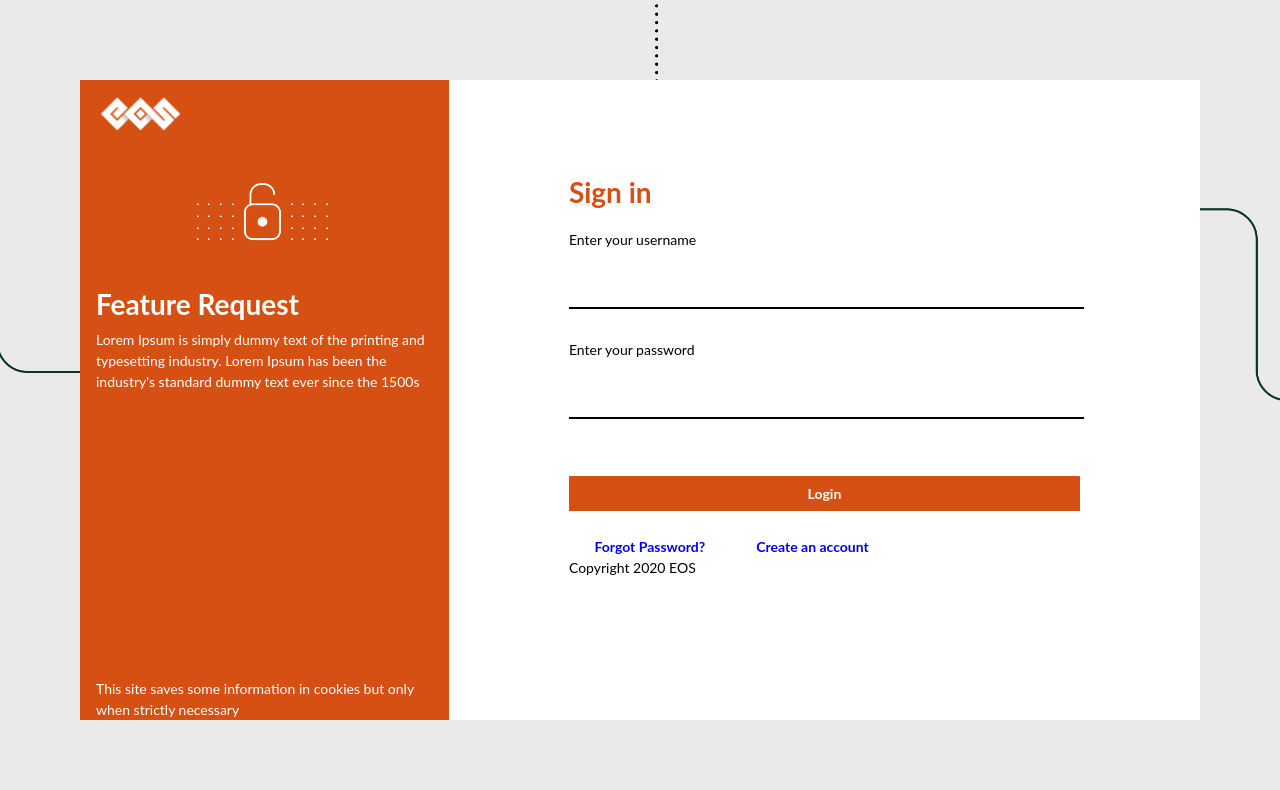
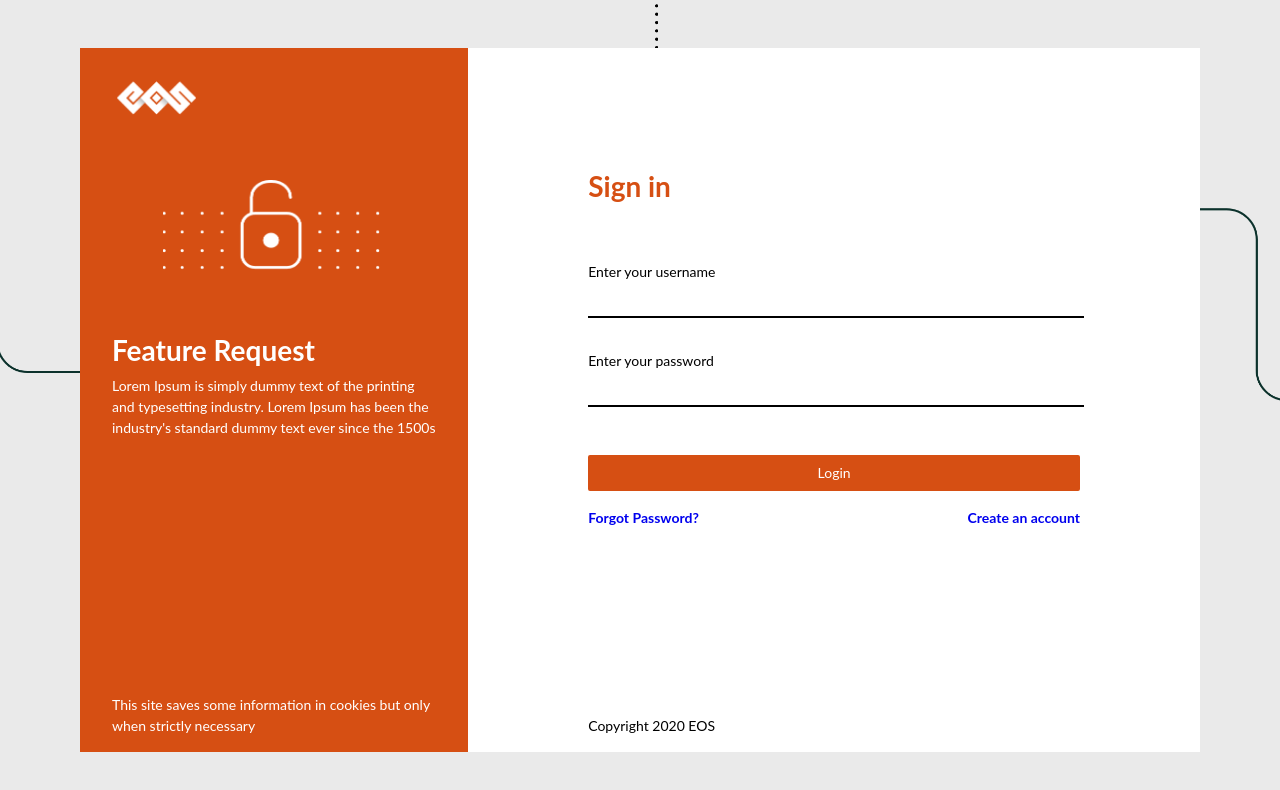
Before and after one commit to EOS-uiux-Solutions/user-story, a React (Create React App) app: page / in a window 1280 px wide. Shown: the top 790 px of the page. Built offline with nearby package versions, Linux system fonts and the light colour scheme.

Commit message:
Fixed height resizing issue, other minor issues and removed unnecessary SASS

```diff
--- a/src/assets/scss/components/button.scss
+++ b/src/assets/scss/components/button.scss
@@ -1,19 +1,8 @@
 .btn {
-  -moz-user-select: none;
-  -ms-user-select: none;
-  -webkit-user-select: none;
-  border: 1px solid transparent;
-  border-radius: 1%;
-  display: inline-block;
-  font-weight: bold;
-  line-height: 1.5;
-  margin-bottom: 5%;
-  margin-top: 5%;
-  padding: 0.375rem 0.375rem;
-  text-decoration: none;
-  transition: color 0.15s ease-in-out, background-color 0.15s ease-in-out;
-  user-select: none;
-  vertical-align: middle;
+  border: 2px solid transparent;
+  border-radius: 2px;
+  margin: 16px 0;
+  padding: 8px 8px;
 
   &:hover {
     cursor: pointer;
--- a/src/assets/scss/layout/general.scss
+++ b/src/assets/scss/layout/general.scss
@@ -15,6 +15,8 @@ body {
 }
 
 a {
+  font-weight: bold;
+  opacity: 1;
   text-decoration: none;
 }
 
--- a/src/assets/scss/pages/authentication.scss
+++ b/src/assets/scss/pages/authentication.scss
@@ -1,24 +1,20 @@
 .authentication-wrapper {
+  align-content: center;
   background-image: url(../../images/background.png);
   background-position: center;
   background-repeat: no-repeat;
   background-size: cover;
+  display: flex;
   height: 100vh;
+  justify-content: center;
   width: 100vw;
 }
 
 .authentication {
-  bottom: 0;
   display: flex;
-  height: 80%;
-  left: 0;
+  height: 704px;
   margin: auto;
-  max-height: 100%;
-  max-width: 100%;
   overflow: auto;
-  position: absolute;
-  right: 0;
-  top: 0;
   width: 1120px;
   z-index: 99;
 }
@@ -26,15 +22,17 @@
 .image {
   &-logo {
     height: 36px;
+    margin-top: 32px;
     width: 88px;
   }
 
   &-center {
-    margin-bottom: 10%;
+    height: 112px;
+    margin-bottom: 48px;
     margin-left: auto;
     margin-right: auto;
-    margin-top: 15%;
-    width: 40%;
+    margin-top: 64px;
+    width: 223px;
   }
 
   img {
@@ -43,10 +41,13 @@
   }
 }
 
+.flex-row {
+  display: flex;
+  flex-direction: row;
+  justify-content: space-between;
+}
+
 .link {
-  margin-left: 5%;
-  margin-right: 5%;
-
   &-redirect {
     font-size: $font-size-general;
     font-weight: bold;
@@ -54,26 +55,27 @@
 }
 
 .header {
-  font-family: $font-family;
   font-size: $font-size-header;
   font-weight: bold;
-  text-align: left;
 }
 
 .footer {
   color: $dark-color;
+  padding-bottom: 16px;
 }
 
 .container-right {
   background-color: $light-color;
-  min-height: 100%;
+  display: flex;
+  flex-direction: column;
+  justify-content: space-between;
   padding: 0 120px;
   width: 675px;
 
   .header {
     color: $authentication-color;
-    margin-bottom: 5%;
-    margin-top: 20%;
+    margin-bottom: 64px;
+    margin-top: 128px;
   }
 
   .form {
@@ -91,12 +93,9 @@
     border: 0;
     border-bottom: 2px solid black;
     font-family: $font-family;
-    margin-bottom: 6%;
-    margin-top: 2%;
+    margin-bottom: 32px;
+    margin-top: 16px;
     outline: 0;
-    padding-bottom: 3%;
-    padding-top: 3%;
-    transition: all 250ms ease-in-out;
     width: 100%;
   }
 }
@@ -107,14 +106,11 @@
   display: flex;
   flex-direction: column;
   justify-content: space-between;
-  min-height: 100%;
-  padding: 0 16px;
-  padding-top: 16px;
+  padding: 0 32px;
   width: 445px;
 
   .footer {
     color: $light-color;
-    padding-bottom: 16px;
   }
 
 }
@@ -129,41 +125,24 @@
   }
 
   .container-left {
-    min-width: 335px;
     width: 335px;
-
-    .footer {
-      bottom: 4%;
-      left: 0;
-    }
   }
 
   .container-right {
     width: 100%;
-
-    .footer {
-      bottom: 4%;
-      left: 65%;
-    }
   }
 }
 
 @media only screen and (max-width: 768px) {
-  .authentication {
-    height: 100%;
-  }
-
   .container-left {
     display: none;
   }
 
   .container-right {
-    .footer {
-      left: 40%;
-    }
+    width: 419px;
 
     .header {
-      margin-top: 10%;
+      margin-top: 0px;
     }
   }
 
--- a/src/pages/ForgotPassword.js
+++ b/src/pages/ForgotPassword.js
@@ -26,6 +26,7 @@ export const ForgotPassword = () => {
     <div className='authentication-wrapper'>
       <div className='authentication'>
         <div className='container-left'>
+          <div>
             <div className='image image-logo'>
               <img src={eosLogoWhite} alt='EOS Logo' />
             </div>
@@ -36,9 +37,10 @@ export const ForgotPassword = () => {
               <div className='header header-left'>Feature Request</div>
               <p>
                 Lorem Ipsum is simply dummy text of the printing and typesetting
-              industry. Lorem Ipsum has been the industry's standard dummy text
-              ever since the 1500s
+                industry. Lorem Ipsum has been the industry's standard dummy
+                text ever since the 1500s
               </p>
+            </div>
           </div>
           <div className='footer'>
             This site saves some information in cookies but only when strictly
@@ -50,6 +52,7 @@ export const ForgotPassword = () => {
           <div className='image image-logo eos-logo-resize'>
             <img src={eosLogoColoured} alt='EOS Logo' />
           </div>
+          <div>
             <form className='form' onSubmit={handleFormSubmit}>
               <div className='header'>Forgot Password</div>
               <div className='form-group'>
@@ -67,6 +70,7 @@ export const ForgotPassword = () => {
             <Link className='link link-redirect' to='/'>
               Existing User?
             </Link>
+          </div>
           <div className='footer'>
             <span> Copyright 2020 EOS </span>
           </div>
--- a/src/pages/Login.js
+++ b/src/pages/Login.js
@@ -54,6 +54,7 @@ export const Login = () => {
           <div className='image image-logo eos-logo-resize'>
             <img src={eosLogoColoured} alt='EOS Logo' />
           </div>
+          <div>
             <form className='form' onSubmit={handleFormSubmit}>
               <div className='header header-right'>Sign in</div>
               <div className='form-group'>
@@ -76,12 +77,11 @@ export const Login = () => {
                 {data.isSubmitting ? 'Loading...' : 'Login'}
               </Button>
             </form>
-          <Link className='link link-redirect' to='/forgotPassword'>
-            Forgot Password?
-          </Link>
-          <Link className='link link-redirect' to='/signUp'>
-            Create an account
-          </Link>
+            <div className='flex-row'>
+              <Link to='/forgotPassword'>Forgot Password?</Link>
+              <Link to='/signUp'>Create an account</Link>
+            </div>
+          </div>
           <div className='footer'>
             <span> Copyright 2020 EOS </span>
           </div>
--- a/src/pages/Register.js
+++ b/src/pages/Register.js
@@ -29,6 +29,7 @@ export const Register = () => {
     <div className='authentication-wrapper'>
       <div className='authentication'>
         <div className='container-left'>
+          <div>
             <div className='image image-logo'>
               <img src={eosLogoWhite} alt='EOS Logo' />
             </div>
@@ -39,9 +40,10 @@ export const Register = () => {
               <div className='header header-left'>Feature Request</div>
               <p>
                 Lorem Ipsum is simply dummy text of the printing and typesetting
-              industry. Lorem Ipsum has been the industry's standard dummy text
-              ever since the 1500s
+                industry. Lorem Ipsum has been the industry's standard dummy
+                text ever since the 1500s
               </p>
+            </div>
           </div>
           <div className='footer'>
             This site saves some information in cookies but only when strictly
@@ -53,11 +55,16 @@ export const Register = () => {
           <div className='image image-logo eos-logo-resize'>
             <img src={eosLogoColoured} alt='EOS Logo' />
           </div>
+          <div>
             <form className='form' onSubmit={handleFormSubmit}>
               <div className='header'>Sign up</div>
               <div className='form-group'>
                 <label htmlFor='username'>Username</label>
-              <input type='text' name='username' onChange={handleInputChange} />
+                <input
+                  type='text'
+                  name='username'
+                  onChange={handleInputChange}
+                />
               </div>
               <div className='form-group'>
                 <label htmlFor='email'>Email</label>
@@ -90,6 +97,7 @@ export const Register = () => {
             <Link className='link link-redirect' to='/'>
               Existing User?
             </Link>
+          </div>
           <div className='footer'>
             <span> Copyright 2020 EOS </span>
           </div>
```
Lines whose indentation alone changed are shown as unchanged.
